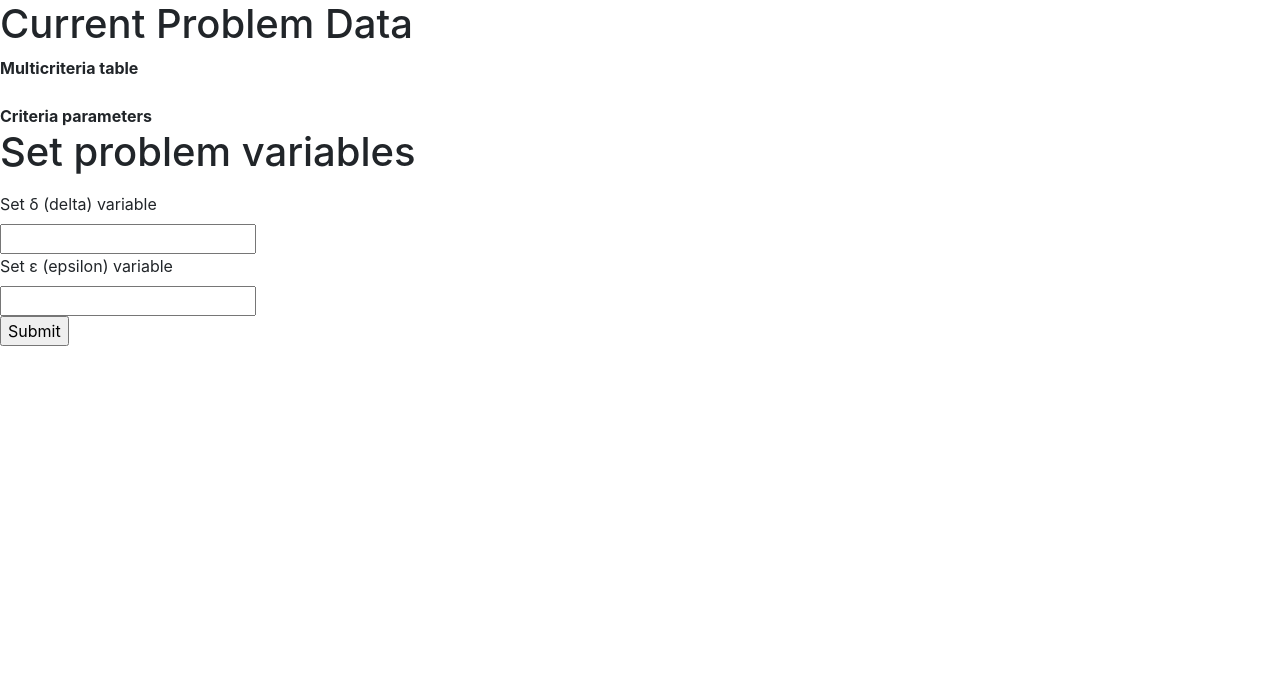
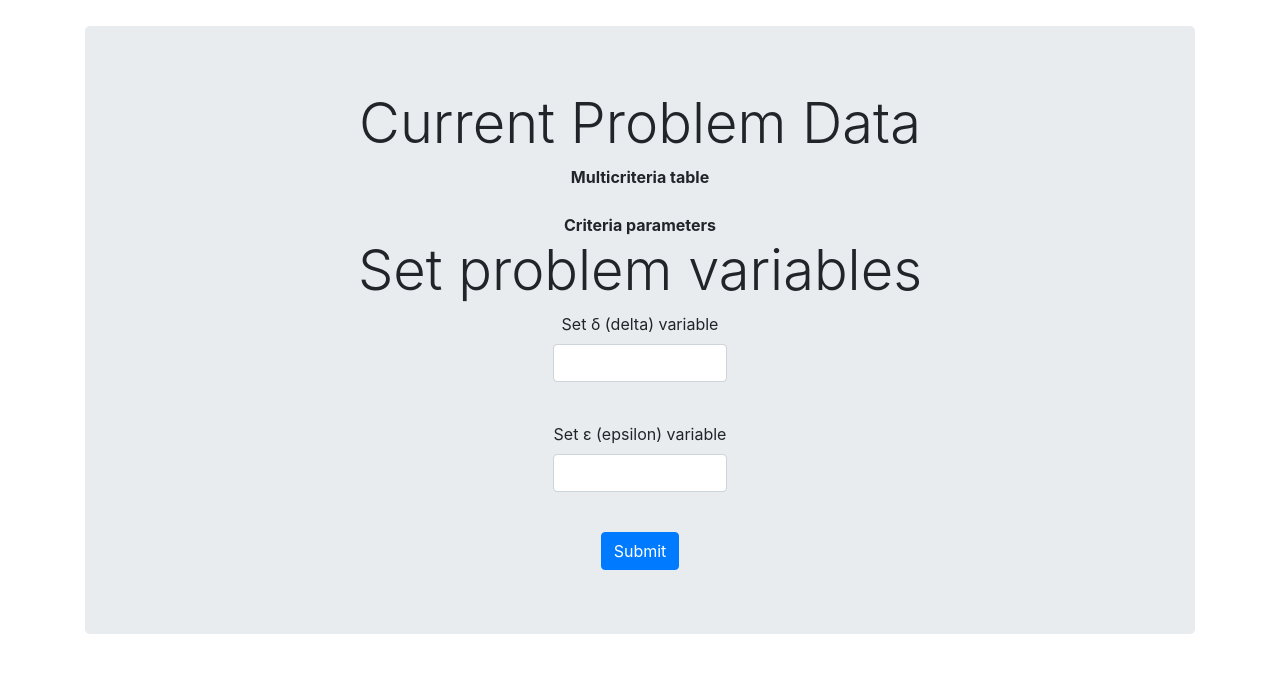
Before and after one commit to quu7/bluehunt, a Django app: template minora/templates/minora/details.html in a window 1280 px wide. Shown: the part 56-729 px from the top of the page. Run offline with Django 3.2, Linux system fonts and the light colour scheme; the template is opened without the code that fills it, so the values that code supplies are empty; some libraries are stand-ins or nearby versions.

Commit message:
Add CSS to details.html

```diff
--- a/minora/templates/minora/details.html
+++ b/minora/templates/minora/details.html
@@ -23,27 +23,33 @@
 
 
     <body>
-        <h1>Current Problem Data</h1>
+        <div class="container" style="margin-top:2%">
+        <div class="jumbotron text-center">
+        <h1 class="display-4">Current Problem Data</h1>
         <strong>Multicriteria table</strong>
-        <div id="multicrit_tbl">
+        <div class="row justify-content-center" id="multicrit_tbl">
             {{ multicrit_tbl.to_html | safe }}
         </div>
         <br>
         <strong>Criteria parameters</strong>
-        <div id="crit_param">
+        <div class="row justify-content-center" id="crit_param">
             {{ crit_params.to_html | safe }}
         </div>
 
-        <form action="{% url 'minora:details' problem.id %}" method="POST" enctype="multipart/form-data">
+        <form action="{% url 'minora:details' problem.id %}" method="POST" enctype="multipart/form-data" class="">
             {% csrf_token %}
-            <fieldset>
-                <legend><h1>Set problem variables</h1></legend>
+                <h1 class="display-4">Set problem variables</h1>
+                <div class="form-group">
                 <label for="text">Set δ (delta) variable</label><br>
-                <input type="text" name="delta" id="delta" value="{{ problem.delta  }}"><br>
+                <input type="text" name="delta" id="delta" value="{{ problem.delta }}" class="form-control col-md-2 text-center offset-md-5"><br>
+                </div>
+                <div class="form-group">
                 <label for="text">Set ε (epsilon) variable</label><br>
-                <input type="text" name="epsilon" id="epsilon" value="{{ problem.epsilon }}"><br>
-            </fieldset>
-            <input type="submit" value="Submit">
+                <input type="text" name="epsilon" id="epsilon" value="{{ problem.epsilon }}" class="form-control col-md-2 text-center offset-md-5"><br>
+                </div>
+            <button type="submit" class="btn btn-primary mt-0">Submit</button>
         </form>
+        </div>
+        </div>
     </body>
 </html>
--- a/minora/templates/minora/upload_problem.html
+++ b/minora/templates/minora/upload_problem.html
@@ -23,7 +23,7 @@
 
     <body>
         <div class="container" style="margin-top:2%">
-        <div class="jumbotron ">
+        <div class="jumbotron">
         <form action="{% url 'minora:upload-problem' %}" method="post" enctype="multipart/form-data" accept-charset="UTF-8" class="col-md-6 offset-md-3">
             {% csrf_token %}
                 <h1 class="display-4">Create new problem</h1>
```
